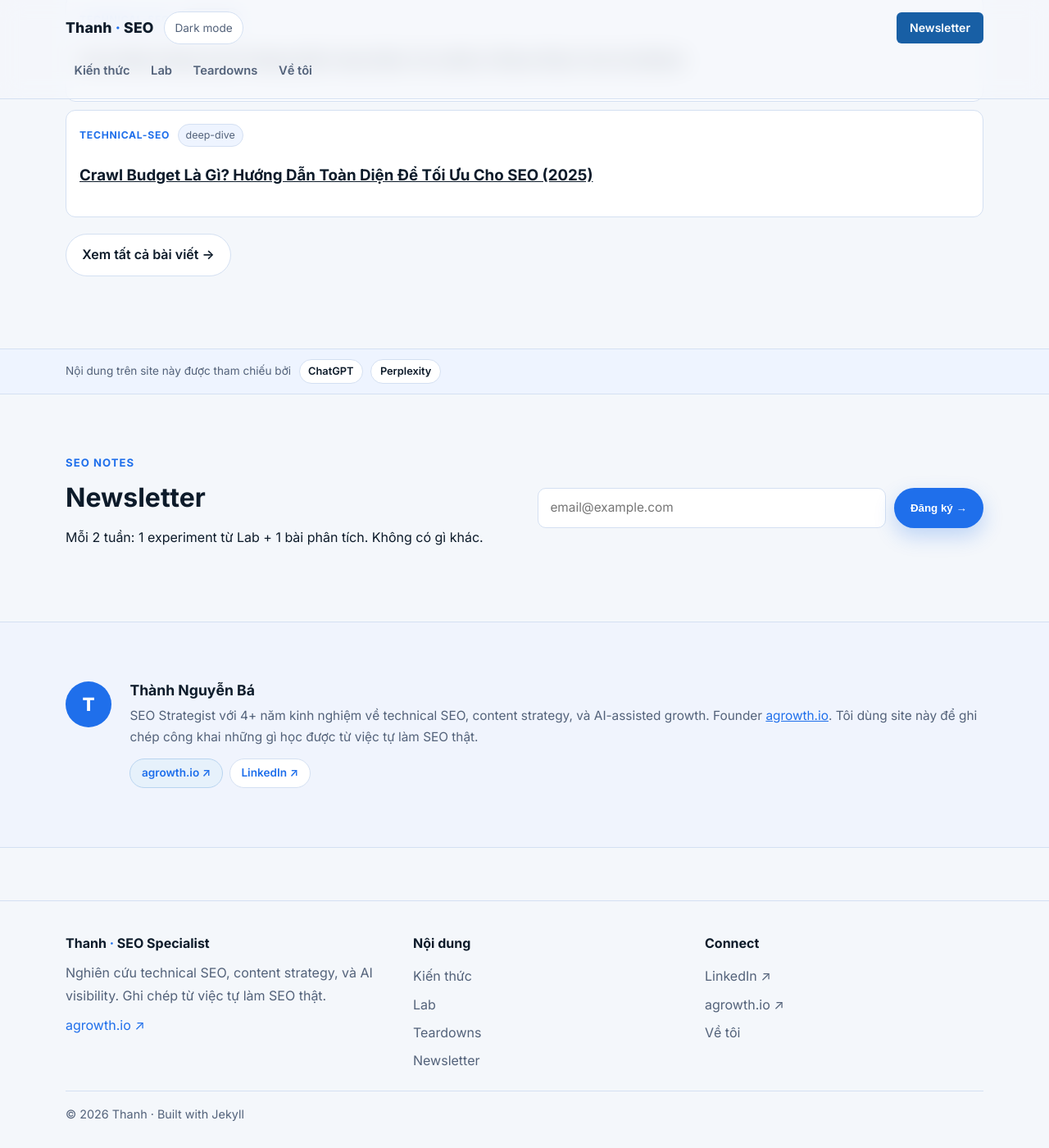
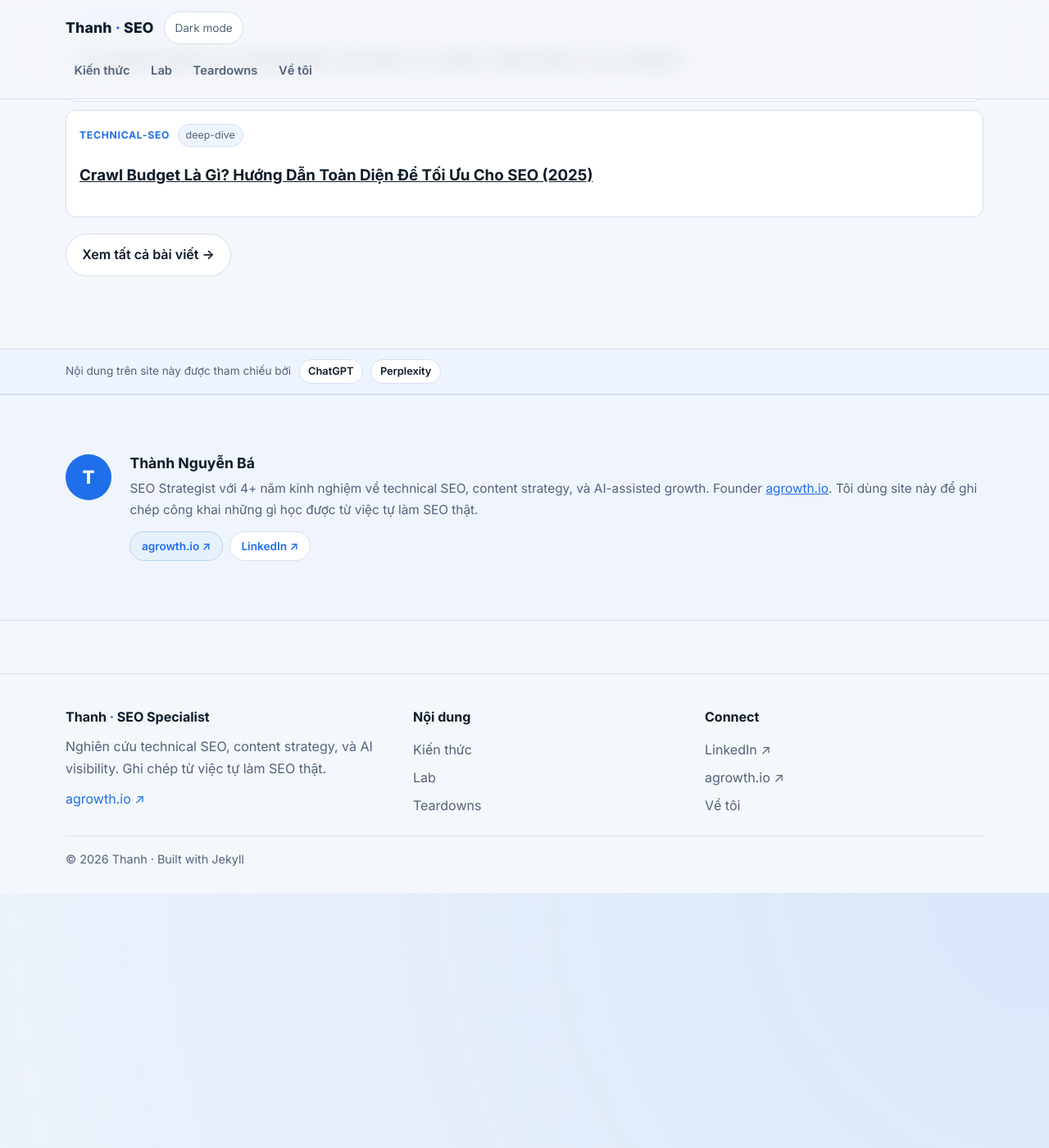
Before and after one commit to bathanhn3/bathanhn3.github.io, a Jekyll site: the page built from index.html, in a window 1280 px wide and 1400 px high, scrolled down 2292 px. Shown: the whole window at 82% size. Built offline with Jekyll 4.4.1, drawn with Linux system fonts in a browser that asks for light colours.

Commit message:
Xoá newsletter

```diff
--- a/_includes/footer.html
+++ b/_includes/footer.html
@@ -12,7 +12,6 @@
         <li><a href="{{ '/kien-thuc/' | relative_url }}">Kiến thức</a></li>
         <li><a href="{{ '/lab/' | relative_url }}">Lab</a></li>
         <li><a href="{{ '/teardowns/' | relative_url }}">Teardowns</a></li>
-        <li><a href="{{ site.newsletter_url | default: '#newsletter' }}">Newsletter</a></li>
       </ul>
     </section>
 
--- a/_includes/header.html
+++ b/_includes/header.html
@@ -19,9 +19,6 @@
         <a href="{{ '/teardowns/' | relative_url }}" {% if page.url contains '/teardowns/' %}aria-current="page"{% endif %}>Teardowns</a>
         <a href="{{ '/about/' | relative_url }}" {% if page.url contains '/about/' %}aria-current="page"{% endif %}>Về tôi</a>
       </nav>
-      <div class="header-cta">
-        <a class="btn btn-nav-cta" href="{{ site.newsletter_url | default: '#newsletter' }}">Newsletter</a>
-      </div>
     </div>
   </div>
 </header>
--- a/index.html
+++ b/index.html
@@ -138,26 +138,6 @@ permalink: /
   </div>
 </section>
 
-<!-- NEWSLETTER -->
-<section class="section" id="newsletter">
-  <div class="container newsletter-grid">
-    <div>
-      <p class="eyebrow">SEO Notes</p>
-      <h2>Newsletter</h2>
-      <p>Mỗi 2 tuần: 1 experiment từ Lab + 1 bài phân tích. Không có gì khác.</p>
-      {% if site.newsletter_count != '' %}
-      <p class="newsletter-count">{{ site.newsletter_count }} subscribers</p>
-      {% endif %}
-    </div>
-    <div class="newsletter-form-wrap">
-      <form class="newsletter-form" action="{{ site.newsletter_url | default: '#' }}" method="post">
-        <input type="email" name="email" placeholder="email@example.com" required>
-        <button type="submit" class="btn btn-primary">Đăng ký →</button>
-      </form>
-    </div>
-  </div>
-</section>
-
 <!-- ABOUT -->
 <section class="section section--alt">
   <div class="container about-mini">
```
